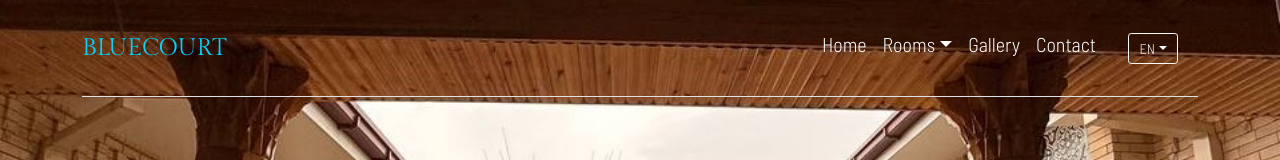
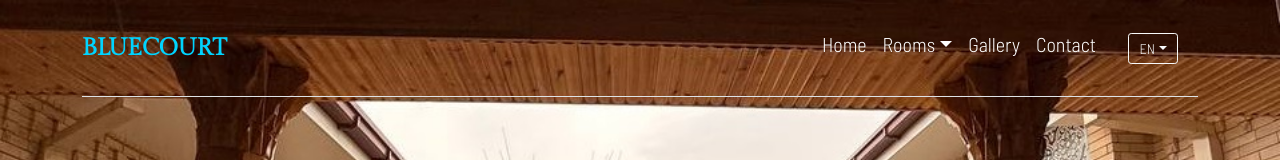
Before and after one commit to Firuz2525/bluecourt, a Next.js app: page / in a window 1280 px wide. Shown: the top 160 px of the page. Built offline with nearby package versions, Linux system fonts and the light colour scheme; no server answers; some icons are missing.

Commit message:
bold logo

```diff
--- a/components/Header.js
+++ b/components/Header.js
@@ -16,9 +16,9 @@ const Header = () => {
           <header className="d-flex justify-content-between py-3 border-bottom">
             {/* LOGO */}
             <Link href="/" locale={locale}>
-              <span className="bluecourt cursorpointer d-flex align-items-center mb-3 mb-md-0 me-md-auto fs-4 logo">
+              <h2 className="bluecourt cursorpointer fw-bolder d-flex align-items-center mb-3 mb-md-0 me-md-auto fs-4 logo">
                 BLUECOURT
-              </span>
+              </h2>
             </Link>
 
             <nav
```
